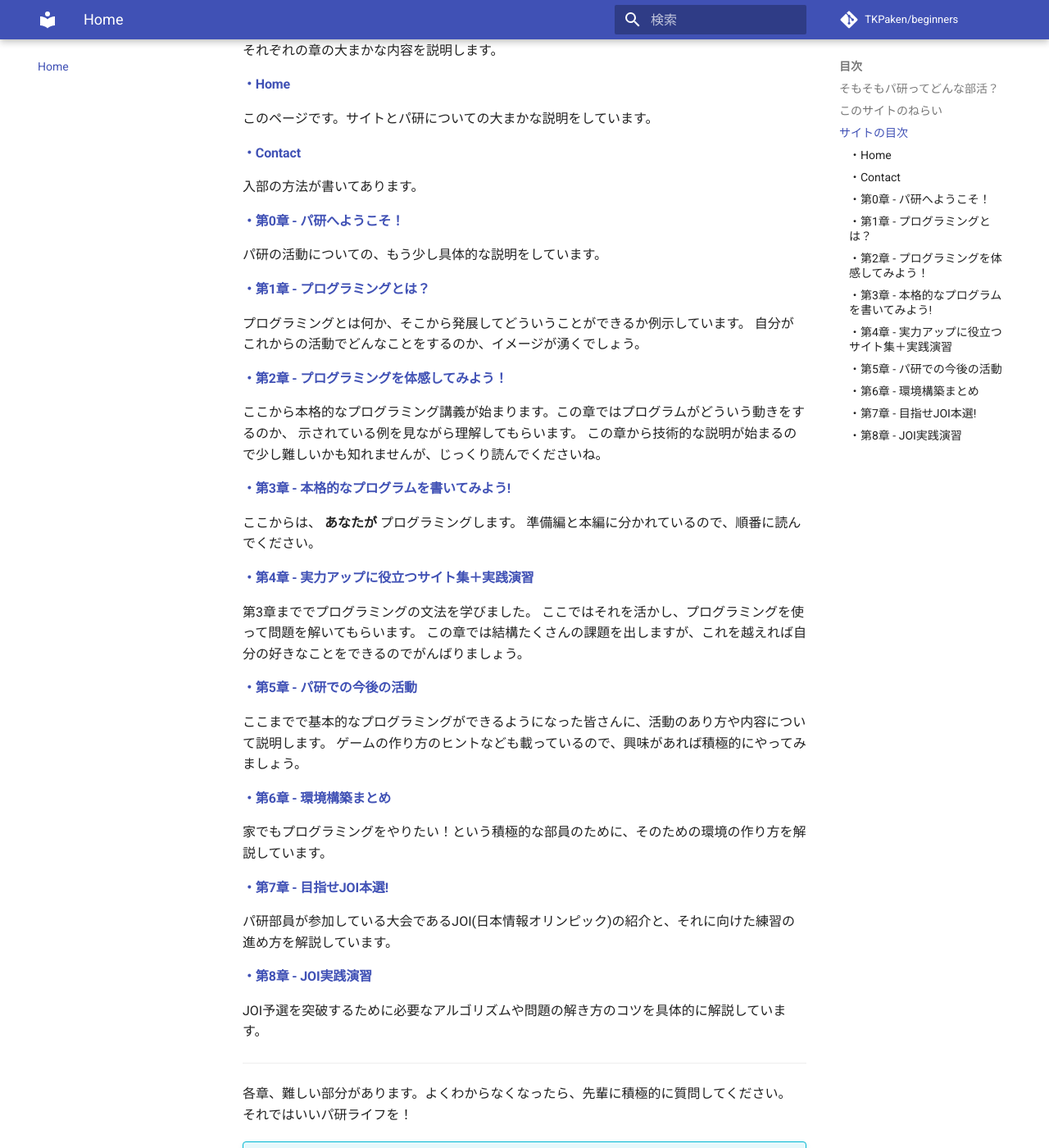
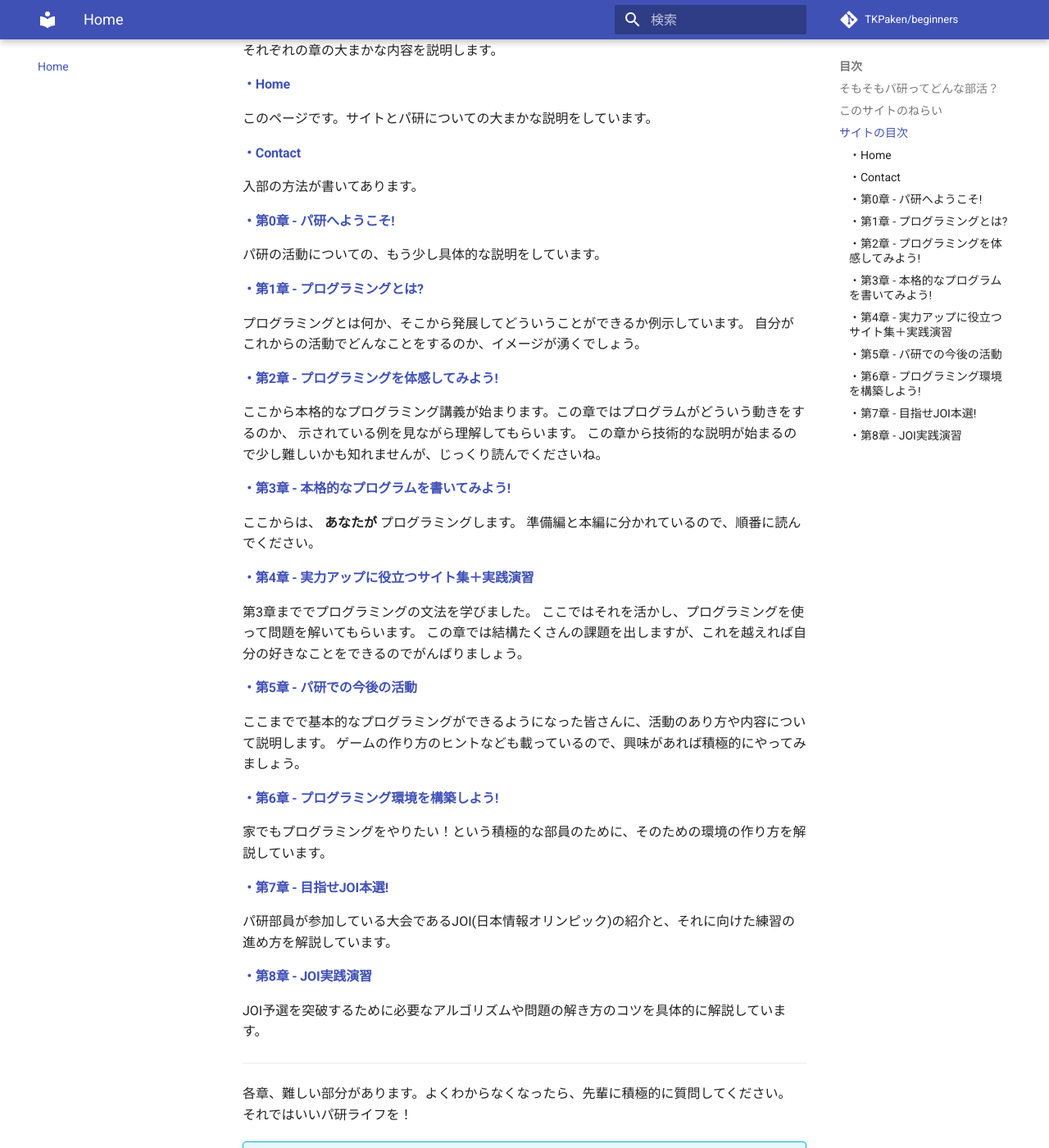
Before and after one commit to TKPaken/beginners, an MkDocs documentation site: the page built from docs/index.md, in a window 1280 px wide and 1400 px high, scrolled down 1623 px. Shown: the whole window at 82% size. Built offline with MkDocs 1.6.1 and Material for MkDocs 9.7.7, drawn with Linux system fonts in a browser that asks for light colours; comment, search, counter and statistics services are not loaded.

Commit message:
change some chapter name

```diff
--- a/docs/chapter6/index.md
+++ b/docs/chapter6/index.md
@@ -1,4 +1,4 @@
-# 第6章 - 環境構築まとめ
+# 第6章 - プログラミング環境を構築しよう!
 
 パ研での活動には慣れてきましたか?もうそろそろ家でもプログラミングをしたいと思い始めてるかもしれません。
 
--- a/docs/index.md
+++ b/docs/index.md
@@ -37,14 +37,14 @@
 #### [・Contact](contact)
 　入部の方法が書いてあります。
 
-#### [・第0章 - パ研へようこそ！](chapter0)
+#### [・第0章 - パ研へようこそ!](chapter0)
 　パ研の活動についての、もう少し具体的な説明をしています。
 
-#### [・第1章 - プログラミングとは？](chapter1)
+#### [・第1章 - プログラミングとは?](chapter1)
 　プログラミングとは何か、そこから発展してどういうことができるか例示しています。
 自分がこれからの活動でどんなことをするのか、イメージが湧くでしょう。
 
-#### [・第2章 - プログラミングを体感してみよう！](chapter2)
+#### [・第2章 - プログラミングを体感してみよう!](chapter2)
 　ここから本格的なプログラミング講義が始まります。この章ではプログラムがどういう動きをするのか、
 示されている例を見ながら理解してもらいます。
 この章から技術的な説明が始まるので少し難しいかも知れませんが、じっくり読んでくださいね。
@@ -62,7 +62,7 @@
 　ここまでで基本的なプログラミングができるようになった皆さんに、活動のあり方や内容について説明します。
 ゲームの作り方のヒントなども載っているので、興味があれば積極的にやってみましょう。
 
-#### [・第6章 - 環境構築まとめ](chapter6)
+#### [・第6章 - プログラミング環境を構築しよう!](chapter6)
 　家でもプログラミングをやりたい！という積極的な部員のために、そのための環境の作り方を解説しています。
 
 #### [・第7章 - 目指せJOI本選!](chapter7)
```
Also changed, not shown: docs/chapter0/index.md (+1 -1 lines), docs/chapter1/index.md (+1 -1 lines), docs/chapter2/index.md (+1 -1 lines).
